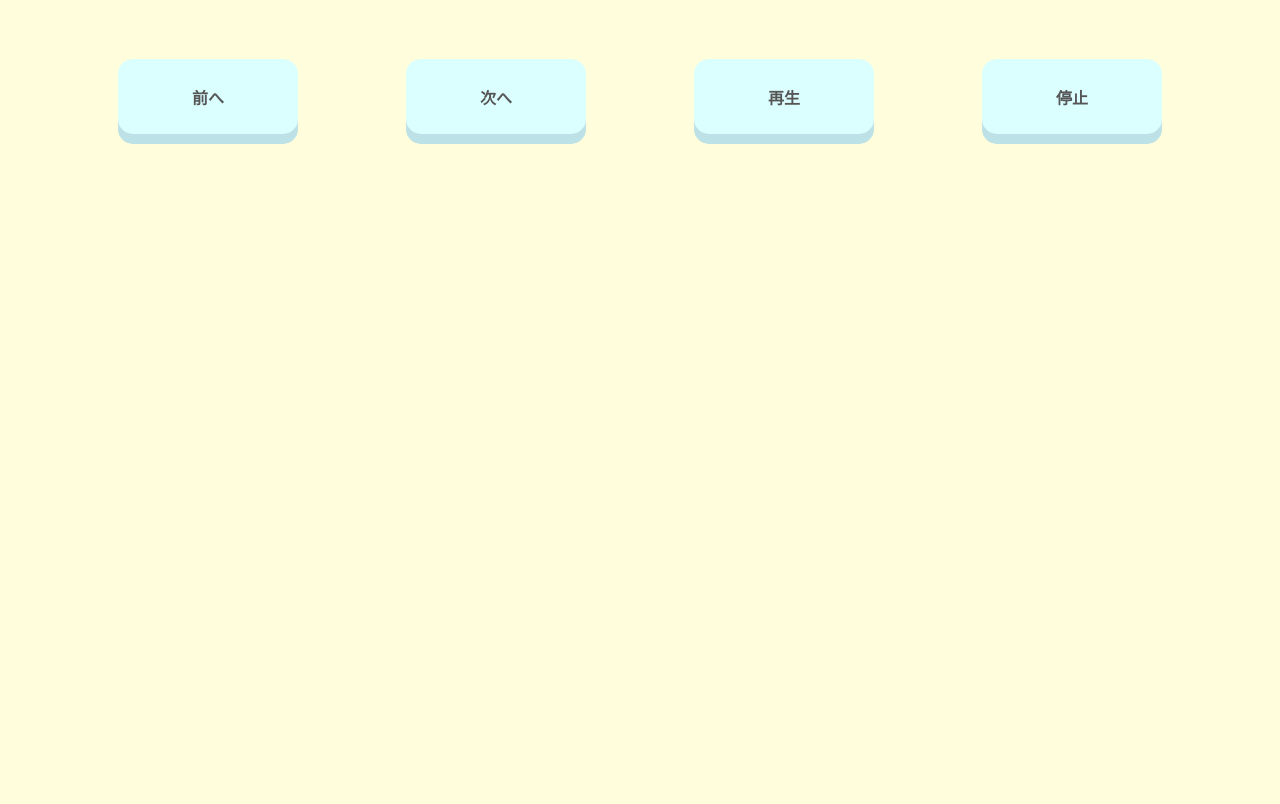
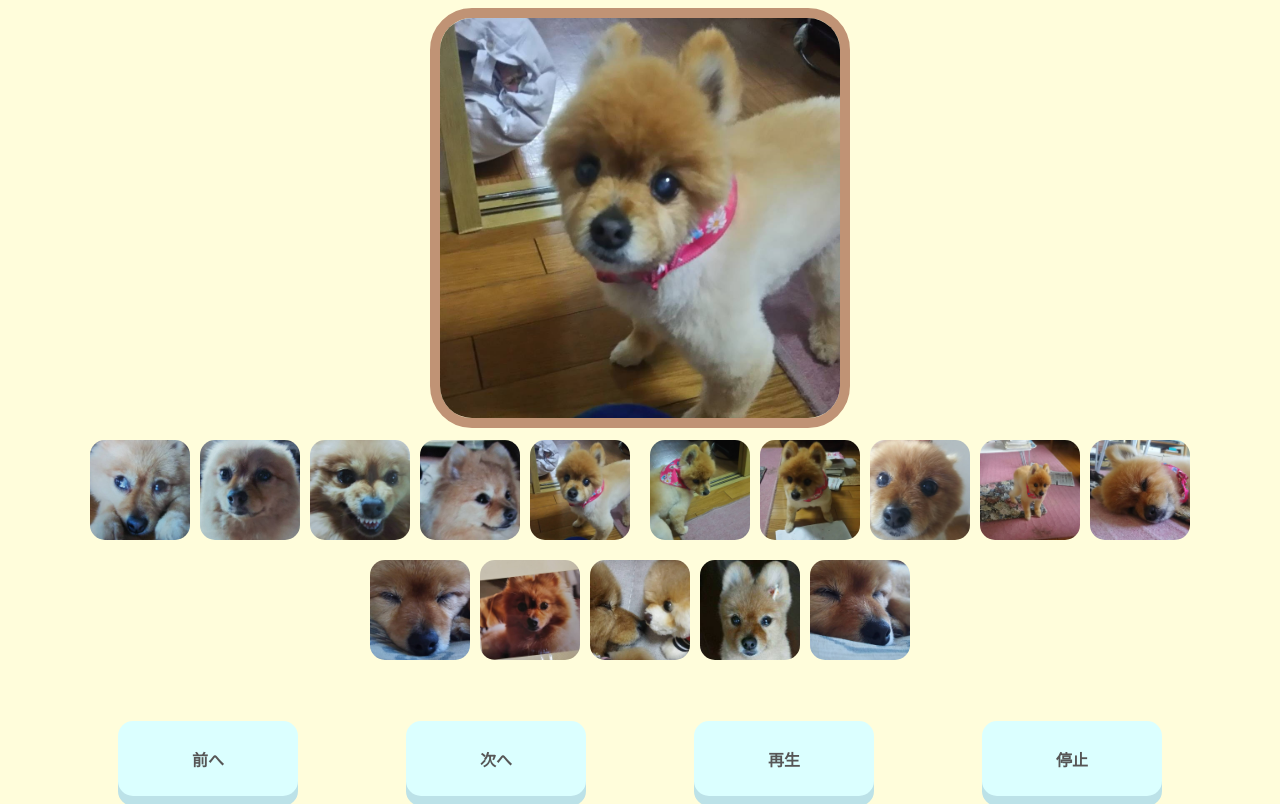
Before and after one commit to Yoshi-Hiraoka/carolsSlideshow, a plain HTML site: page index.html in a window 1280 px wide. Drawn offline with Linux system fonts and the light colour scheme; files that its build step writes are made by us from their sources; files whose address does not match are found by name.

Commit message:
Update index.html

```diff
--- a/index.html
+++ b/index.html
@@ -3,7 +3,7 @@
   <head>
     <meta charset="utf-8">
     <title>Carol's Slideshow</title>
-    <link rel="stylesheet" href="css/styles.css">
+    <link rel="stylesheet" href="https://yoshi-hiraoka.github.io/carolsSlideshow/styles.css">
     <meta name="viewport" content="width=device-width, initial-scale=1">
   </head>
   <body>
@@ -26,6 +26,6 @@
         <div id="stop">停止</div>
       </div>
     </div>
-    <script src="js/main.js"></script>
+    <script src="https://yoshi-hiraoka.github.io/carolsSlideshow/main.js"></script>
   </body>
 </html>
```
